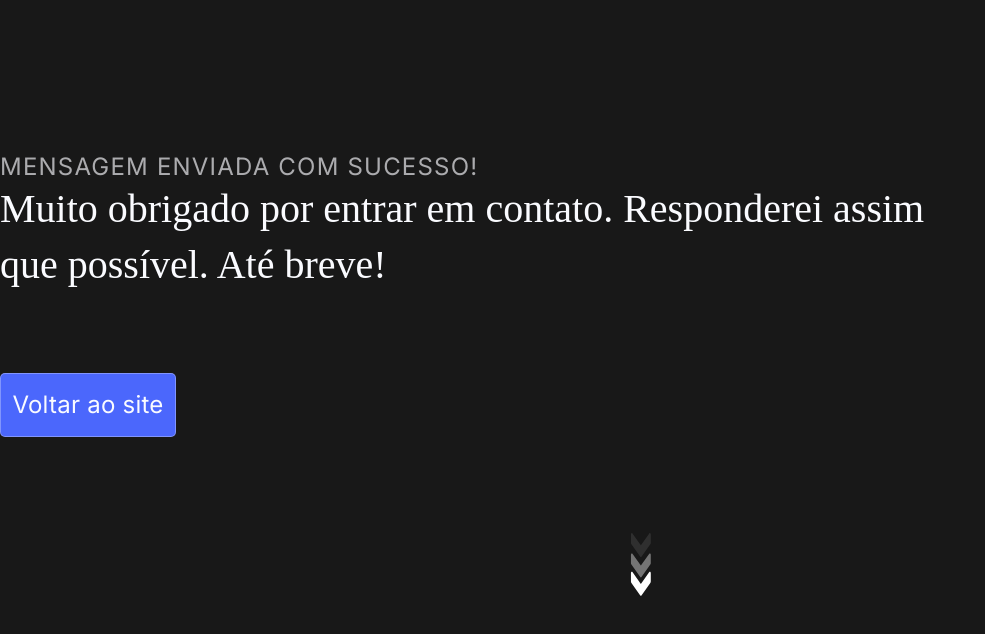
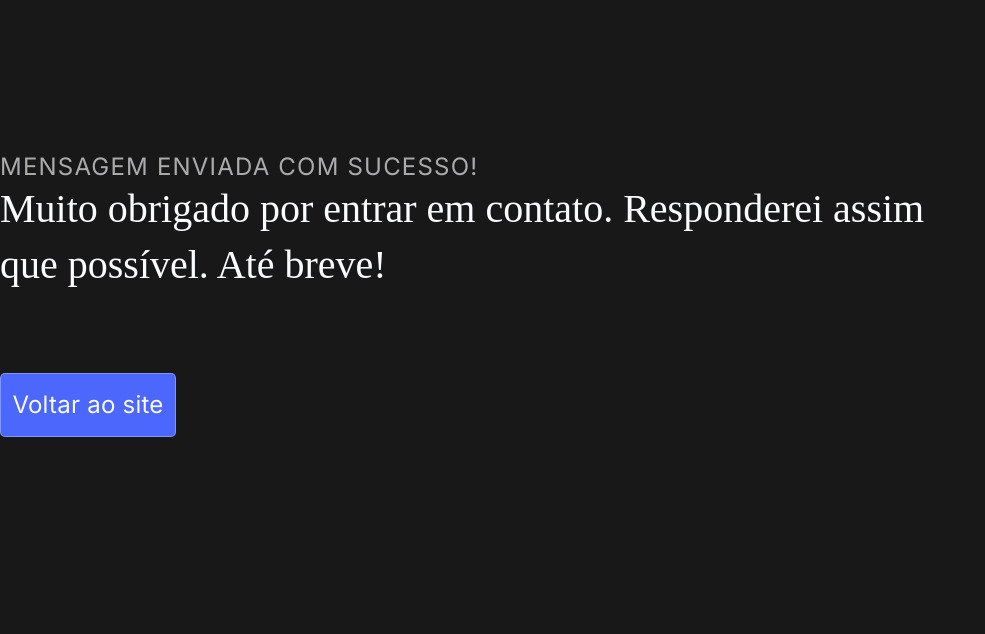
Before and after one commit to carlosebl/carlos_leite, a website built with Parcel: page src/obrigado.html in a window 1280 px wide. Shown: the whole page, without its empty margins (0-985 px from the left). Built offline with nearby package versions, Linux system fonts and the light colour scheme; a web font is replaced by a local one.

Commit message:
mudanca em obrigado.html

```diff
--- a/src/obrigado.html
+++ b/src/obrigado.html
@@ -48,9 +48,6 @@
             <a href="index.html">
                 <button type="button">Voltar ao site</button>
             </a>
-            <div class="seta">
-                <img src="images/arrow.svg">
-            </div>
         </section>
     </div>
 
```
